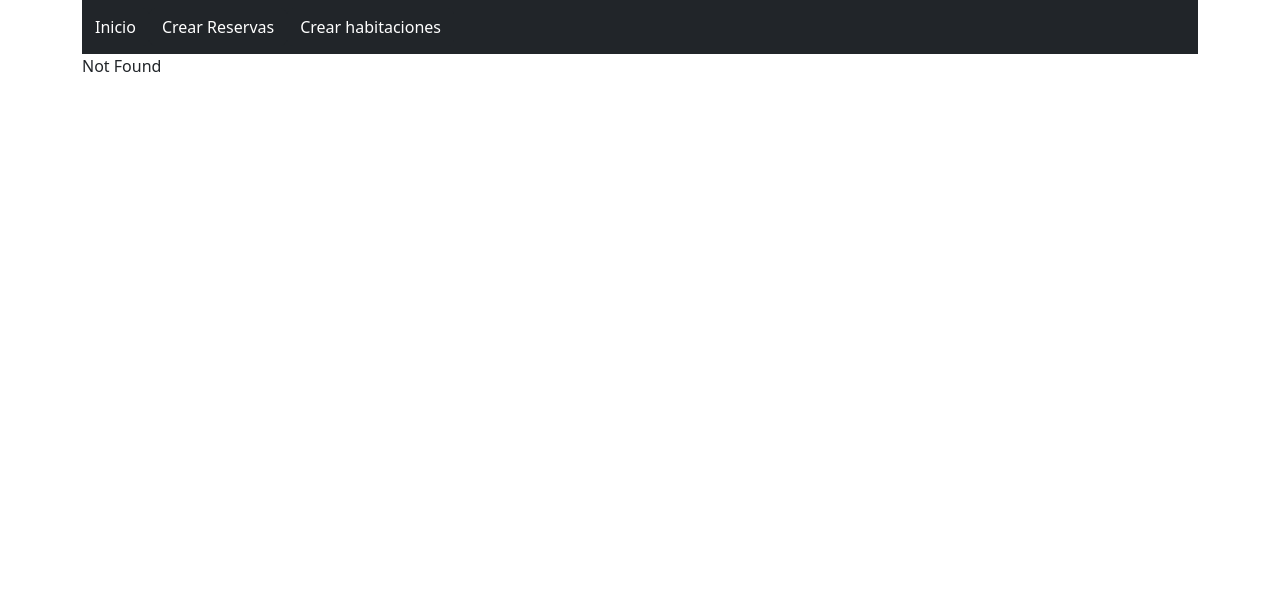
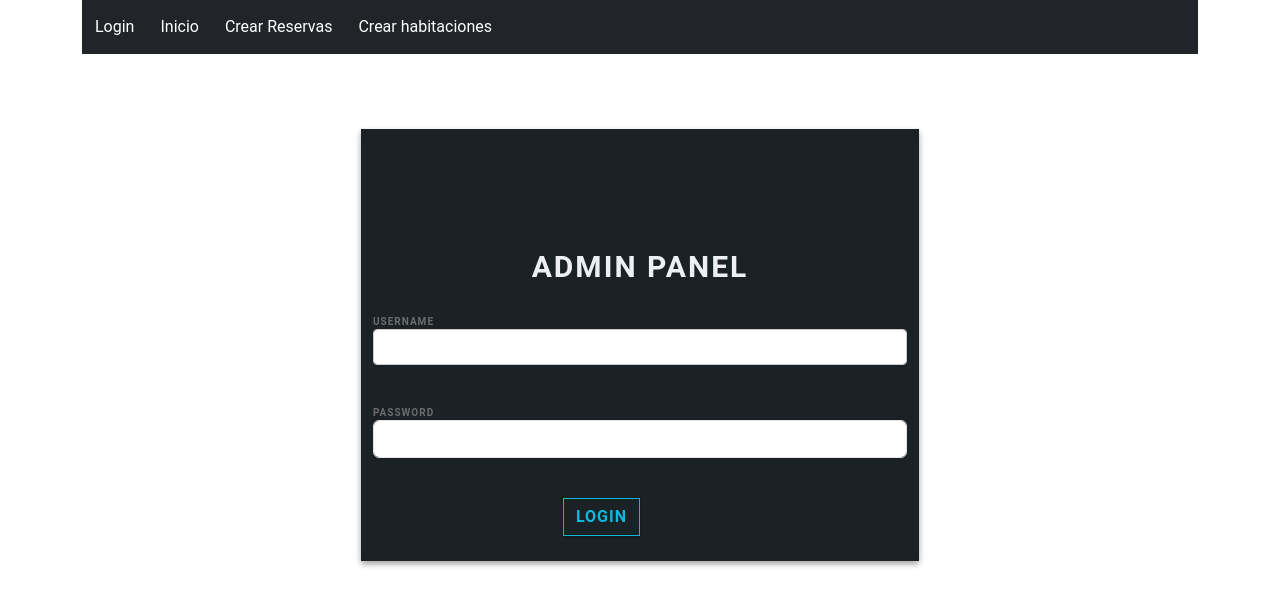
Before and after one commit to ivanlafa/Rubricaweb2_corte2, a React (Vite) app in the folder client/: page /login in a window 1280 px wide. Before the commit this address had no page. Shown: the top 606 px of the page. Built offline with nearby package versions, Linux system fonts and the light colour scheme.

Commit message:
Cambios -> Login y habitaciones, dependencias

```diff
--- a/client/package.json
+++ b/client/package.json
@@ -16,13 +16,16 @@
     "react-router-dom": "^6.11.2"
   },
   "devDependencies": {
+    "@babel/preset-react": "^7.18.6",
     "@types/react": "^18.0.28",
     "@types/react-dom": "^18.0.11",
     "@vitejs/plugin-react": "^4.0.0",
+    "css-loader": "^6.7.4",
     "eslint": "^8.38.0",
     "eslint-plugin-react": "^7.32.2",
     "eslint-plugin-react-hooks": "^4.6.0",
     "eslint-plugin-react-refresh": "^0.3.4",
+    "style-loader": "^3.3.3",
     "vite": "^4.3.2"
   }
 }
--- a/client/src/App.jsx
+++ b/client/src/App.jsx
@@ -5,6 +5,7 @@
 import Notfound from './pages/Notfound'
 import NavBar from './components/NavBar'
 import Frmhabitaciones from './pages/Frmhabitaciones'
+import Login from './pages/Login'
 
 
 
@@ -15,6 +16,7 @@
     <div className='container'>
     <NavBar/>
     <Routes>
+      <Route path='/login' element={<Login/>}/>
       <Route path='/' element={<Habitaciones/>}/>
       <Route path='/nuevo' element={<FrmReservas/>}/>
       <Route path='/habitaciones' element={<Frmhabitaciones/>}/>
--- a/client/src/components/NavBar.jsx
+++ b/client/src/components/NavBar.jsx
@@ -5,6 +5,7 @@
   return (
     <div className='navbar navbar-dark bg-dark'>
         <div className='d-flex'>
+          <Link className='btn btn-dark' to="/login">Login</Link>
         <Link className='btn btn-dark' to="/"> Inicio</Link>
       <Link className='btn btn-dark' to="/nuevo">Crear Reservas</Link>
       <Link className='btn btn-dark ' to="/habitaciones">Crear habitaciones</Link>
--- a/client/src/pages/Frmhabitaciones.jsx
+++ b/client/src/pages/Frmhabitaciones.jsx
@@ -1,8 +1,6 @@
-import React from "react";
-
-import { useState } from "react";
+import React, { useState } from "react";
 import "../styless/styless.css";
-import { Formik, Form } from "formik";
+import { Formik, Form, Field } from "formik";
 
 const Frmhabitaciones = () => {
   const [codigo, setCodigo] = useState("");
@@ -10,17 +8,23 @@
   const [tipo, setTipo] = useState("");
   const [valor, setValor] = useState("");
 
-  const handleSubmit = (event) => {
-    event.preventDefault();
+  const handleSubmit = (values) => {
+    setCodigo(values.codigo);
+    setNumero(values.numero);
+    setTipo(values.tipo);
+    setValor(values.valor);
+
+    console.log("Datos del formulario:", values);
   };
+
   return (
     <div className="formulario-container">
       <Formik
         initialValues={{
-          codigo: "",
-          numero: "",
-          tipo: "",
-          valor: "",
+          codigo: codigo,
+          numero: numero,
+          tipo: tipo,
+          valor: valor,
         }}
         onSubmit={handleSubmit}
       >
@@ -28,44 +32,16 @@
           <h2>Crear Habitaciones</h2>
 
           <label htmlFor="codigo">Código:</label>
-          <input
-            type="text"
-            id="codigo"
-            name="codigo"
-            value={codigo}
-            onChange={(e) => setCodigo(e.target.value)}
-            required
-          />
+          <Field type="text" id="codigo" name="codigo" />
 
-          <label htmlFor="codigo">Numero:</label>
-          <input
-            type="text"
-            id="numero"
-            name="numero"
-            value={numero}
-            onChange={(e) => setNumero(e.target.value)}
-            required
-          />
+          <label htmlFor="numero">Número:</label>
+          <Field type="text" id="numero" name="numero" />
 
-          <label htmlFor="codigo">Tipo:</label>
-          <input
-            type="text"
-            id="tipo"
-            name="tipo"
-            value={tipo}
-            onChange={(e) => setTipo(e.target.value)}
-            required
-          />
+          <label htmlFor="tipo">Tipo:</label>
+          <Field type="text" id="tipo" name="tipo" />
 
           <label htmlFor="valor">Valor:</label>
-          <input
-            type="text"
-            id="valor"
-            name="valor"
-            value={valor}
-            onChange={(e) => setValor(e.target.value)}
-            required
-          />
+          <Field type="text" id="valor" name="valor" />
 
           <input type="submit" value="Enviar" />
         </Form>
--- /dev/null
+++ b/client/src/pages/Login.jsx
@@ -0,0 +1,49 @@
+import React from 'react';
+import '../styless/Login.css';
+
+const Login = () => {
+  return (
+    <div>
+      <div className="container">
+        <div className="row">
+          <div className="col-lg-3 col-md-2"></div>
+          <div className="col-lg-6 col-md-8 login-box">
+            <div className="col-lg-12 login-key">
+              <i className="fa fa-key" aria-hidden="true"></i>
+            </div>
+            <div className="col-lg-12 login-title">
+              ADMIN PANEL
+            </div>
+
+            <div className="col-lg-12 login-form">
+              <div className="col-lg-12 login-form">
+                <form>
+                  <div className="form-group">
+                    <label className="form-control-label">USERNAME</label>
+                    <input type="text" className="form-control" />
+                  </div>
+                  <div className="form-group">
+                    <label className="form-control-label">PASSWORD</label>
+                    <input type="password" className="form-control" />
+                  </div>
+
+                  <div className="col-lg-12 loginbttm">
+                    <div className="col-lg-6 login-btm login-text">
+
+                    </div>
+                    <div className="col-lg-6 login-btm login-button">
+                      <button type="submit" className="btn btn-outline-primary">LOGIN</button>
+                    </div>
+                  </div>
+                </form>
+              </div>
+            </div>
+            <div className="col-lg-3 col-md-2"></div>
+          </div>
+        </div>
+      </div>
+    </div>
+  );
+};
+
+export default Login;
--- /dev/null
+++ b/client/src/styless/Login.css
@@ -0,0 +1,127 @@
+body {
+    /* background: #222D32; */
+    font-family: 'Roboto', sans-serif;
+}
+
+.login-box {
+    margin-top: 75px;
+    height: auto;
+    background: #1A2226;
+    text-align: center;
+    box-shadow: 0 3px 6px rgba(0, 0, 0, 0.16), 0 3px 6px rgba(0, 0, 0, 0.23);
+}
+
+.login-key {
+    height: 100px;
+    font-size: 80px;
+    line-height: 100px;
+    background: -webkit-linear-gradient(#27EF9F, #0DB8DE);
+    -webkit-background-clip: text;
+    -webkit-text-fill-color: transparent;
+}
+
+.login-title {
+    margin-top: 15px;
+    text-align: center;
+    font-size: 30px;
+    letter-spacing: 2px;
+    margin-top: 15px;
+    font-weight: bold;
+    color: #ECF0F5;
+}
+
+.login-form {
+    margin-top: 25px;
+    text-align: left;
+}
+
+/* input[type=text] {
+    background-color: #1A2226;
+    border: none;
+    border-bottom: 2px solid #0DB8DE;
+    border-top: 0px;
+    border-radius: 0px;
+    font-weight: bold;
+    outline: 0;
+    margin-bottom: 20px;
+    padding-left: 0px;
+    color: #ECF0F5;
+} */
+
+/* input[type=password] {
+    background-color: #1A2226;
+    border: none;
+    border-bottom: 2px solid #0DB8DE;
+    border-top: 0px;
+    border-radius: 0px;
+    font-weight: bold;
+    outline: 0;
+    padding-left: 0px;
+    margin-bottom: 20px;
+    color: #ECF0F5;
+} */
+
+.form-group {
+    margin-bottom: 40px;
+    outline: 0px;
+}
+
+.form-control:focus {
+    border-color: inherit;
+    -webkit-box-shadow: none;
+    box-shadow: none;
+    border-bottom: 2px solid #0DB8DE;
+    outline: 0;
+    background-color: #1A2226;
+    color: #ECF0F5;
+}
+
+input:focus {
+    outline: none;
+    box-shadow: 0 0 0;
+}
+
+label {
+    margin-bottom: 0px;
+}
+
+.form-control-label {
+    font-size: 10px;
+    color: #6C6C6C;
+    font-weight: bold;
+    letter-spacing: 1px;
+}
+
+.btn-outline-primary {
+    border-color: #0DB8DE;
+    color: #0DB8DE;
+    border-radius: 0px;
+    font-weight: bold;
+    letter-spacing: 1px;
+    box-shadow: 0 1px 3px rgba(0, 0, 0, 0.12), 0 1px 2px rgba(0, 0, 0, 0.24);
+}
+
+.btn-outline-primary:hover {
+    background-color: #0DB8DE;
+    right: 0px;
+}
+
+.login-btm {
+    float: left;
+}
+
+.login-button {
+    padding-right: 0px;
+    text-align: right;
+    margin-bottom: 25px;
+}
+
+.login-text {
+    text-align: left;
+    padding-left: 0px;
+    color: #A2A4A4;
+}
+
+.loginbttm {
+    padding: 0px;
+}
```
Also changed, not shown: 1 other file (tests, documents, lock files or other folders).
